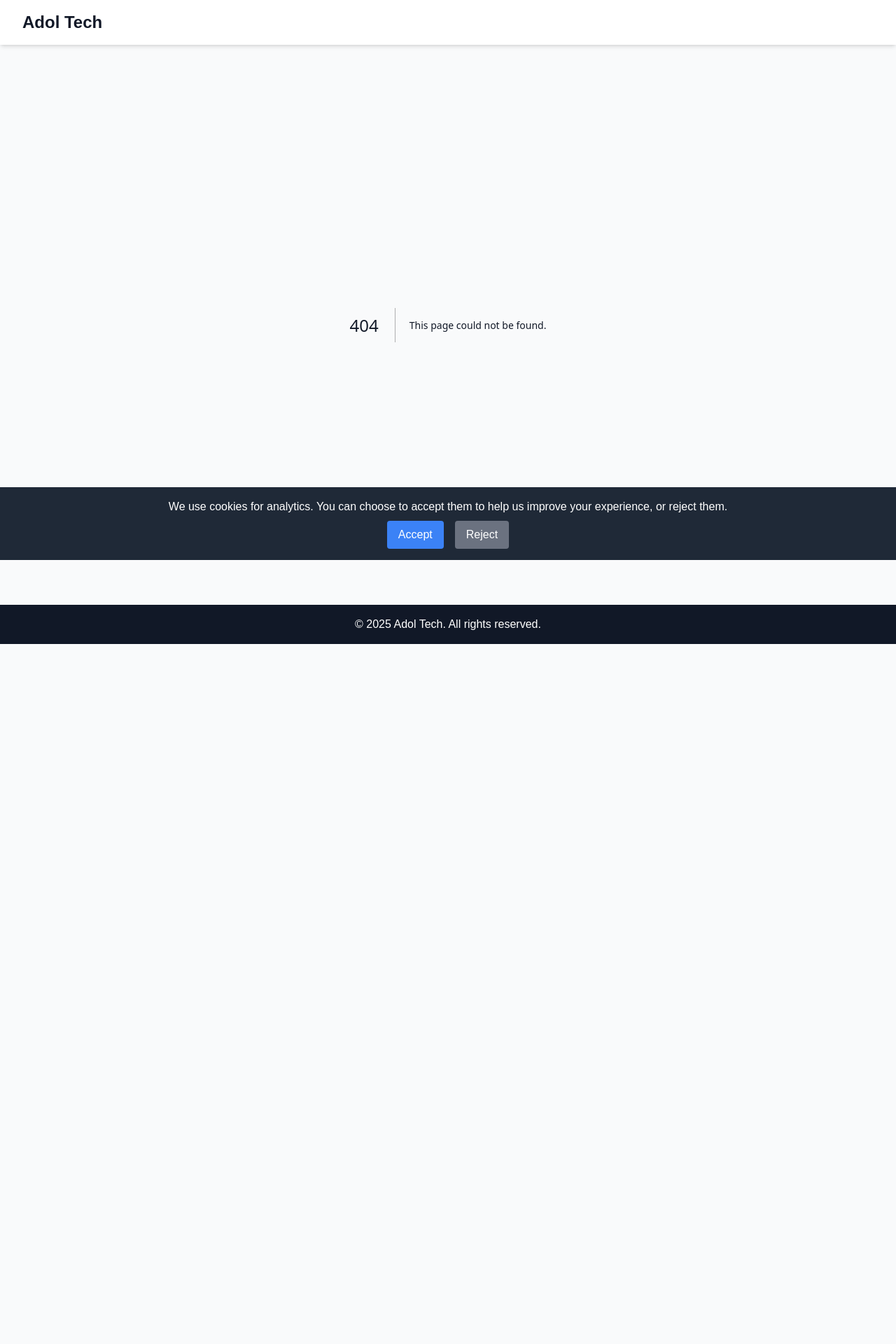
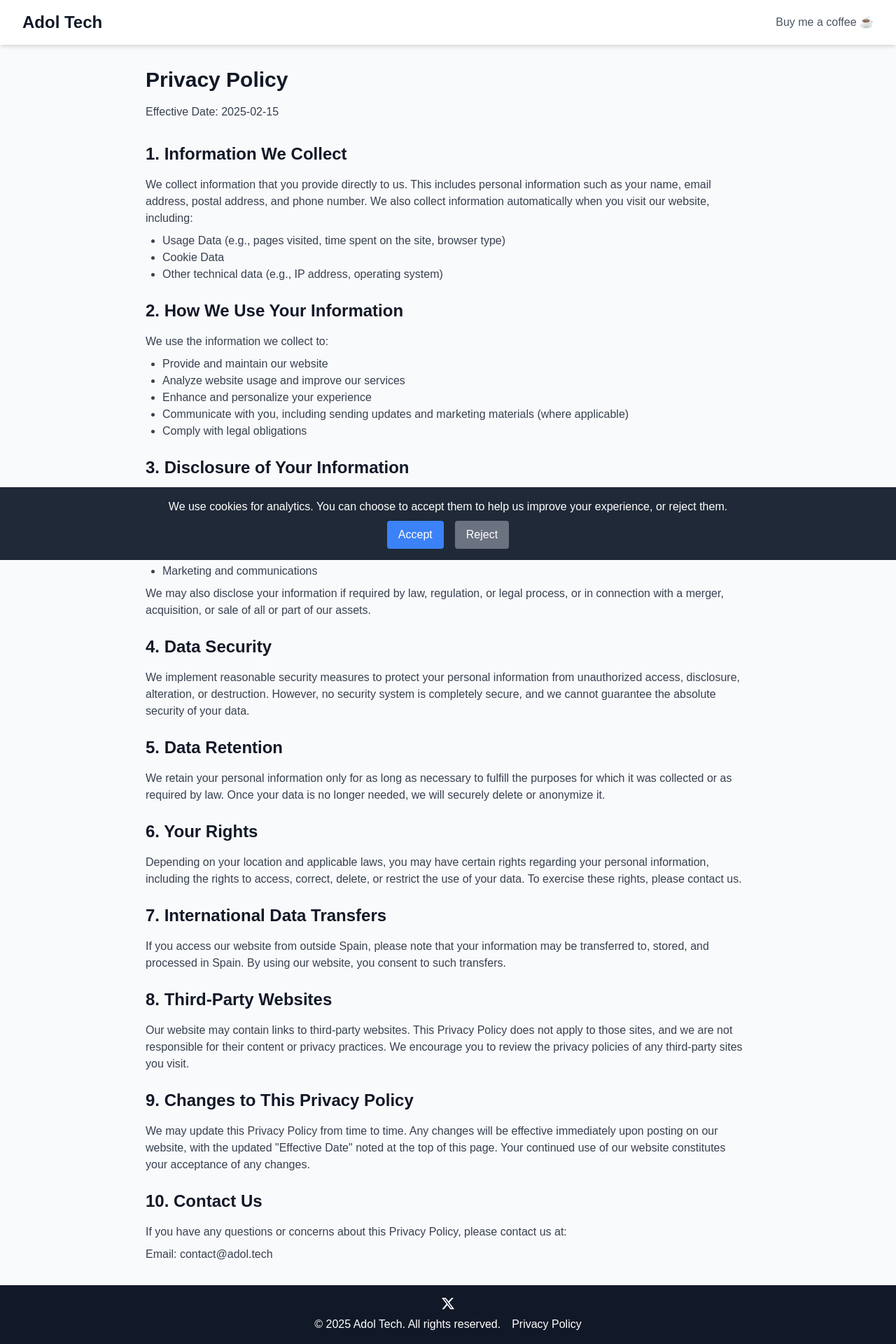
Before and after one commit to auriontech/auriontech.github.io, a Next.js app: page /privacy in a window 1280 px wide. Before the commit this address had no page. Shown: the whole page at 70% size. Before the commit the page ends 920 px from the top, so only its background shows below. Built offline with nearby package versions, Linux system fonts and the light colour scheme.

Commit message:
feat: adding privacy and seo

```diff
--- a/package.json
+++ b/package.json
@@ -19,7 +19,8 @@
     "next": "15.1.7",
     "next-sitemap": "^4.2.3",
     "react": "^19.0.0",
-    "react-dom": "^19.0.0"
+    "react-dom": "^19.0.0",
+    "react-icons": "^5.4.0"
   },
   "devDependencies": {
     "@eslint/eslintrc": "^3",
--- a/src/app/components/CookieBanner.tsx
+++ b/src/app/components/CookieBanner.tsx
@@ -1,27 +1,18 @@
 "use client";
-import { useState, useEffect } from "react";
 
-export default function CookieBanner() {
-  const [isConsentGiven, setIsConsentGiven] = useState(false);
-  const [isLoading, setIsLoading] = useState(true);
+interface CookieBannerProps {
+  isConsentGiven: boolean;
+  isLoading: boolean;
+  onAccept: () => void;
+  onReject: () => void;
+}
 
-  useEffect(() => {
-    const consent = localStorage.getItem("cookie_consent");
-    if (consent === "true") setIsConsentGiven(true);
-    setIsLoading(false);
-  }, []);
-
-  const acceptCookies = () => {
-    localStorage.setItem("cookie_consent", "true");
-    setIsConsentGiven(true);
-    window.location.reload(); // Reload to apply tracking scripts
-  };
-
-  const rejectCookies = () => {
-    localStorage.setItem("cookie_consent", "false");
-    setIsConsentGiven(true);
-  };
-
+export default function CookieBanner({
+  isConsentGiven,
+  isLoading,
+  onAccept,
+  onReject,
+}: CookieBannerProps) {
   return (
     !isConsentGiven &&
     !isLoading && (
@@ -32,13 +23,13 @@ export default function CookieBanner() {
         </p>
         <div className="mt-2 space-x-4">
           <button
-            onClick={acceptCookies}
+            onClick={onAccept}
             className="px-4 py-2 bg-blue-500 rounded hover:bg-blue-600"
           >
             Accept
           </button>
           <button
-            onClick={rejectCookies}
+            onClick={onReject}
             className="px-4 py-2 bg-gray-500 rounded hover:bg-gray-600"
           >
             Reject
--- a/src/app/components/Footer.tsx
+++ b/src/app/components/Footer.tsx
@@ -1,7 +1,51 @@
+import { organizationSchema } from "../config/schema";
+import {
+  FaXTwitter,
+  FaGithub,
+  FaLinkedin,
+  FaInstagram,
+  FaFacebook,
+} from "react-icons/fa6";
+
 export default function Footer() {
+  const getIconForPlatform = (url: string) => {
+    if (url.includes("x.com") || url.includes("twitter.com"))
+      return <FaXTwitter size={20} />;
+    if (url.includes("github.com")) return <FaGithub size={20} />;
+    if (url.includes("linkedin.com")) return <FaLinkedin size={20} />;
+    if (url.includes("instagram.com")) return <FaInstagram size={20} />;
+    if (url.includes("facebook.com")) return <FaFacebook size={20} />;
+    return null;
+  };
+
   return (
     <footer className="p-3 sm:p-4 bg-gray-900 text-white text-center text-sm sm:text-base">
-      <p>© {new Date().getFullYear()} Adol Tech. All rights reserved.</p>
+      <div className="flex flex-col gap-2">
+        <div className="flex justify-center gap-4">
+          {organizationSchema.sameAs.map((url) => {
+            const icon = getIconForPlatform(url);
+            if (!icon) return null;
+
+            return (
+              <a
+                key={url}
+                href={url}
+                target="_blank"
+                rel="noopener noreferrer"
+                className="hover:text-gray-300 transition-colors"
+              >
+                {icon}
+              </a>
+            );
+          })}
+        </div>
+        <div className="flex flex-col sm:flex-row justify-center items-center gap-2 sm:gap-4">
+          <p>© {new Date().getFullYear()} Adol Tech. All rights reserved.</p>
+          <a href="/privacy" className="hover:text-gray-300 transition-colors">
+            Privacy Policy
+          </a>
+        </div>
+      </div>
     </footer>
   );
 }
--- a/src/app/components/Navbar.tsx
+++ b/src/app/components/Navbar.tsx
@@ -1,8 +1,20 @@
+import Link from "next/link";
+
 export default function Navbar() {
   return (
     <nav className="p-4 bg-white shadow-md">
       <div className="container mx-auto flex flex-col sm:flex-row justify-between items-center space-y-3 sm:space-y-0 px-4">
-        <h1 className="text-xl sm:text-2xl font-bold">Adol Tech</h1>
+        <Link href="/" className="text-xl sm:text-2xl font-bold">
+          Adol Tech
+        </Link>
+        <a
+          href="https://www.buymeacoffee.com/adol"
+          target="_blank"
+          rel="noopener noreferrer"
+          className="text-gray-600 hover:text-gray-800 transition-colors"
+        >
+          Buy me a coffee ☕
+        </a>
       </div>
     </nav>
   );
--- a/src/app/components/Providers.tsx
+++ b/src/app/components/Providers.tsx
@@ -5,17 +5,32 @@ import CookieBanner from "./CookieBanner";
 
 export default function Providers({ children }: { children: React.ReactNode }) {
   const [isConsentGiven, setIsConsentGiven] = useState(false);
+  const [isConsent, setIsConsent] = useState(false);
   const [isLoading, setIsLoading] = useState(true);
 
   useEffect(() => {
     const consent = localStorage.getItem("cookie_consent");
-    if (consent === "true") setIsConsentGiven(true);
+    if (consent === "true" || consent === "false") setIsConsentGiven(true);
+    setIsConsent(consent === "true");
     setIsLoading(false);
   }, []);
 
+  const acceptCookies = () => {
+    localStorage.setItem("cookie_consent", "true");
+    setIsConsentGiven(true);
+    setIsConsent(true);
+    window.location.reload(); // Reload to apply tracking scripts
+  };
+
+  const rejectCookies = () => {
+    localStorage.setItem("cookie_consent", "false");
+    setIsConsentGiven(true);
+    setIsConsent(false);
+  };
+
   return (
     <>
-      {!isLoading && isConsentGiven && (
+      {!isLoading && isConsentGiven && isConsent && (
         <>
           <Script
             strategy="afterInteractive"
@@ -38,7 +53,12 @@ export default function Providers({ children }: { children: React.ReactNode }) {
         </>
       )}
       {children}
-      <CookieBanner />
+      <CookieBanner
+        isConsentGiven={isConsentGiven}
+        isLoading={isLoading}
+        onAccept={acceptCookies}
+        onReject={rejectCookies}
+      />
     </>
   );
 }
--- a/src/app/layout.tsx
+++ b/src/app/layout.tsx
@@ -3,7 +3,6 @@ import Navbar from "./components/Navbar";
 import Footer from "./components/Footer";
 import Providers from "./components/Providers";
 import Script from "next/script";
-import CookieBanner from "./components/CookieBanner";
 import { metadata } from "./config/metadata";
 import { organizationSchema } from "./config/schema";
 
@@ -17,6 +16,8 @@ export default function RootLayout({
   return (
     <html lang="en">
       <head>
+        <link rel="icon" href="/favicon.ico" sizes="any" />
+        <link rel="apple-touch-icon" href="/apple-touch-icon.png" />
         <Script
           id="schema-org"
           type="application/ld+json"
@@ -31,7 +32,6 @@ export default function RootLayout({
           <main className="flex-1">{children}</main>
           <Footer />
         </Providers>
-        <CookieBanner />
       </body>
     </html>
   );
--- /dev/null
+++ b/src/app/privacy/page.tsx
@@ -0,0 +1,143 @@
+export default function PrivacyPolicy() {
+  return (
+    <div className="container mx-auto px-4 py-8 max-w-4xl">
+      <h1 className="text-3xl font-bold mb-4">Privacy Policy</h1>
+      <p className="mb-8 text-gray-700">Effective Date: 2025-02-15</p>
+
+      <div className="space-y-6">
+        <section>
+          <h2 className="text-2xl font-semibold mb-4">
+            1. Information We Collect
+          </h2>
+          <p className="text-gray-700">
+            We collect information that you provide directly to us. This
+            includes personal information such as your name, email address,
+            postal address, and phone number. We also collect information
+            automatically when you visit our website, including:
+          </p>
+          <ul className="list-disc ml-6 mt-2 text-gray-700">
+            <li>
+              Usage Data (e.g., pages visited, time spent on the site, browser
+              type)
+            </li>
+            <li>Cookie Data</li>
+            <li>Other technical data (e.g., IP address, operating system)</li>
+          </ul>
+        </section>
+
+        <section>
+          <h2 className="text-2xl font-semibold mb-4">
+            2. How We Use Your Information
+          </h2>
+          <p className="text-gray-700">We use the information we collect to:</p>
+          <ul className="list-disc ml-6 mt-2 text-gray-700">
+            <li>Provide and maintain our website</li>
+            <li>Analyze website usage and improve our services</li>
+            <li>Enhance and personalize your experience</li>
+            <li>
+              Communicate with you, including sending updates and marketing
+              materials (where applicable)
+            </li>
+            <li>Comply with legal obligations</li>
+          </ul>
+        </section>
+
+        <section>
+          <h2 className="text-2xl font-semibold mb-4">
+            3. Disclosure of Your Information
+          </h2>
+          <p className="text-gray-700">
+            We do not sell or rent your personal information to third parties.
+            We may share your information with trusted third-party service
+            providers who assist us with:
+          </p>
+          <ul className="list-disc ml-6 mt-2 text-gray-700">
+            <li>Website hosting and maintenance</li>
+            <li>Data analysis</li>
+            <li>Marketing and communications</li>
+          </ul>
+          <p className="mt-2 text-gray-700">
+            We may also disclose your information if required by law,
+            regulation, or legal process, or in connection with a merger,
+            acquisition, or sale of all or part of our assets.
+          </p>
+        </section>
+
+        <section>
+          <h2 className="text-2xl font-semibold mb-4">4. Data Security</h2>
+          <p className="text-gray-700">
+            We implement reasonable security measures to protect your personal
+            information from unauthorized access, disclosure, alteration, or
+            destruction. However, no security system is completely secure, and
+            we cannot guarantee the absolute security of your data.
+          </p>
+        </section>
+
+        <section>
+          <h2 className="text-2xl font-semibold mb-4">5. Data Retention</h2>
+          <p className="text-gray-700">
+            We retain your personal information only for as long as necessary to
+            fulfill the purposes for which it was collected or as required by
+            law. Once your data is no longer needed, we will securely delete or
+            anonymize it.
+          </p>
+        </section>
+
+        <section>
+          <h2 className="text-2xl font-semibold mb-4">6. Your Rights</h2>
+          <p className="text-gray-700">
+            Depending on your location and applicable laws, you may have certain
+            rights regarding your personal information, including the rights to
+            access, correct, delete, or restrict the use of your data. To
+            exercise these rights, please contact us.
+          </p>
+        </section>
+
+        <section>
+          <h2 className="text-2xl font-semibold mb-4">
+            7. International Data Transfers
+          </h2>
+          <p className="text-gray-700">
+            If you access our website from outside Spain, please note that your
+            information may be transferred to, stored, and processed in Spain.
+            By using our website, you consent to such transfers.
+          </p>
+        </section>
+
+        <section>
+          <h2 className="text-2xl font-semibold mb-4">
+            8. Third-Party Websites
+          </h2>
+          <p className="text-gray-700">
+            Our website may contain links to third-party websites. This Privacy
+            Policy does not apply to those sites, and we are not responsible for
+            their content or privacy practices. We encourage you to review the
+            privacy policies of any third-party sites you visit.
+          </p>
+        </section>
+
+        <section>
+          <h2 className="text-2xl font-semibold mb-4">
+            9. Changes to This Privacy Policy
+          </h2>
+          <p className="text-gray-700">
+            We may update this Privacy Policy from time to time. Any changes
+            will be effective immediately upon posting on our website, with the
+            updated &quot;Effective Date&quot; noted at the top of this page.
+            Your continued use of our website constitutes your acceptance of any
+            changes.
+          </p>
+        </section>
+
+        <section>
+          <h2 className="text-2xl font-semibold mb-4">10. Contact Us</h2>
+          <p className="text-gray-700">
+            If you have any questions or concerns about this Privacy Policy,
+            please contact us at:
+          </p>
+          <p className="text-gray-700 mt-2">Email: contact@adol.tech</p>
+        </section>
+      </div>
+    </div>
+  );
+}
```
Also changed, not shown: public/apple-touch-icon.png (added), 1 other file (tests, documents, lock files or other folders).
